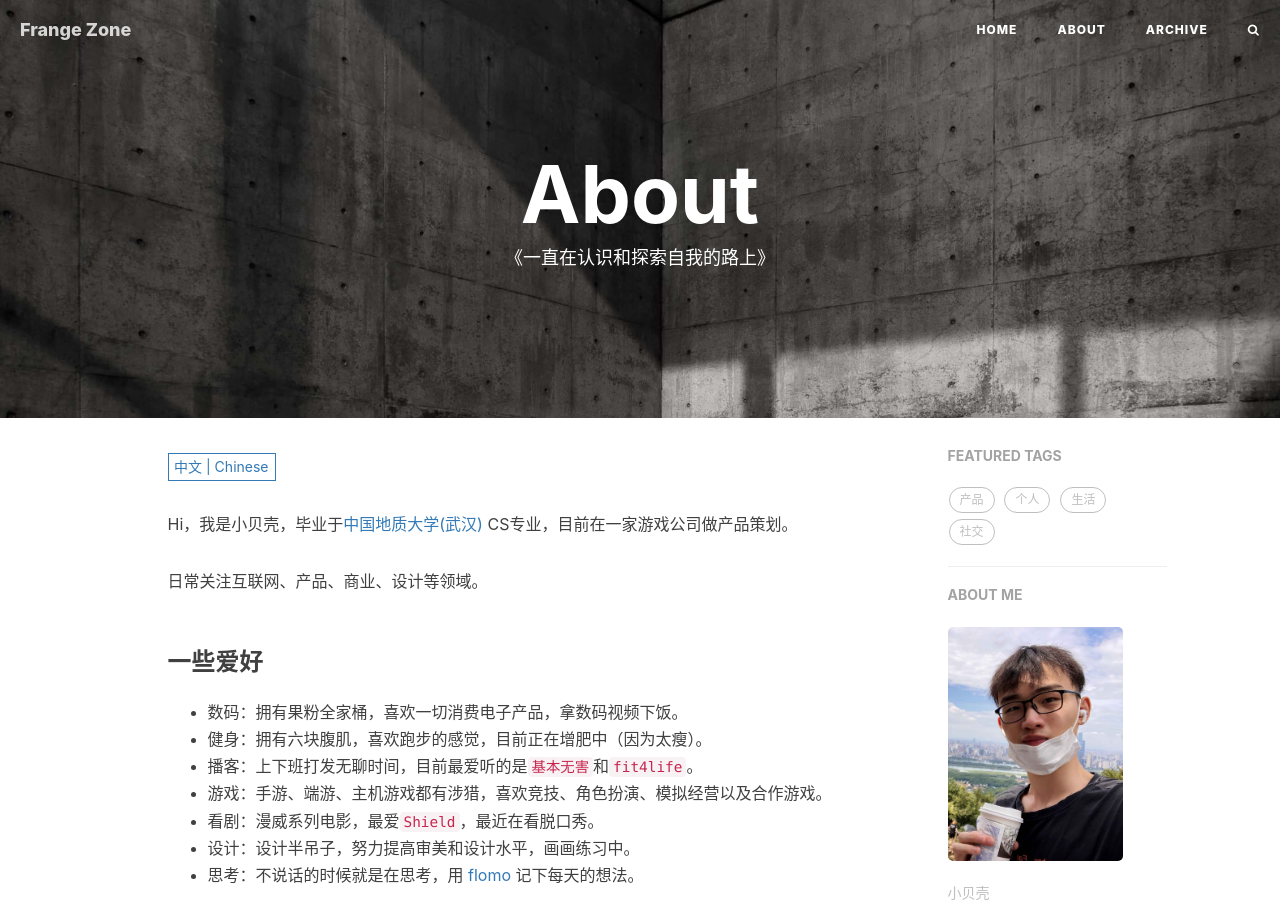
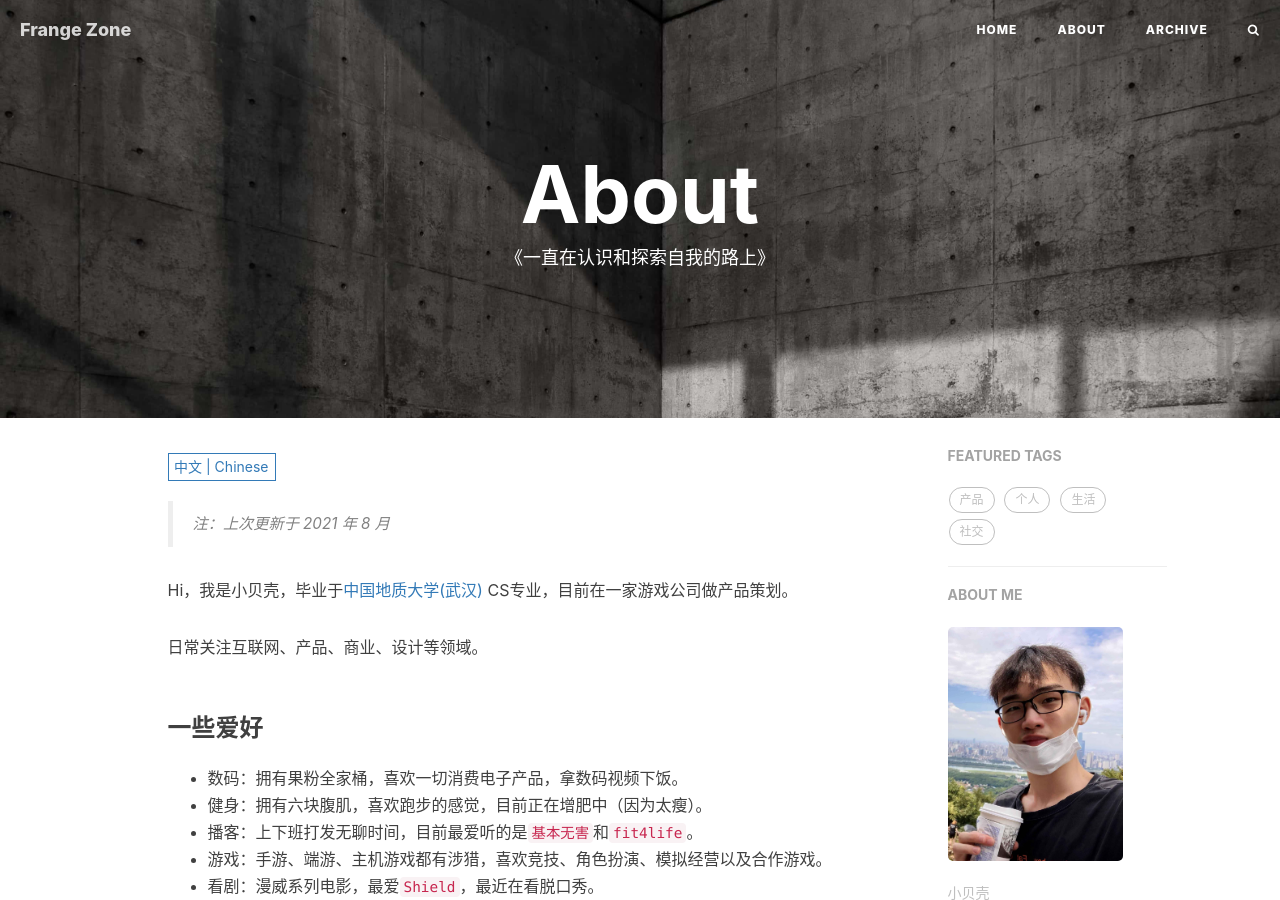
Before and after one commit to frangezone/frangezone, a Jekyll site: the page built from about.html, in a window 1280 px wide and 900 px high. Built offline with Jekyll 4.4.1, drawn with Linux system fonts in a browser that asks for light colours; nearby versions of some CDN libraries; a script that is not in the unit is left out; comment, search, counter and statistics services are not loaded.

Commit message:
Update zh.md

```diff
--- a/_includes/about/zh.md
+++ b/_includes/about/zh.md
@@ -1,3 +1,6 @@
+> _注：上次更新于 2021 年 8 月_
+
+
 Hi，我是小贝壳，毕业于[中国地质大学(武汉)](https://www.cug.edu.cn/) CS专业，目前在一家游戏公司做产品策划。
 
 日常关注互联网、产品、商业、设计等领域。
```
